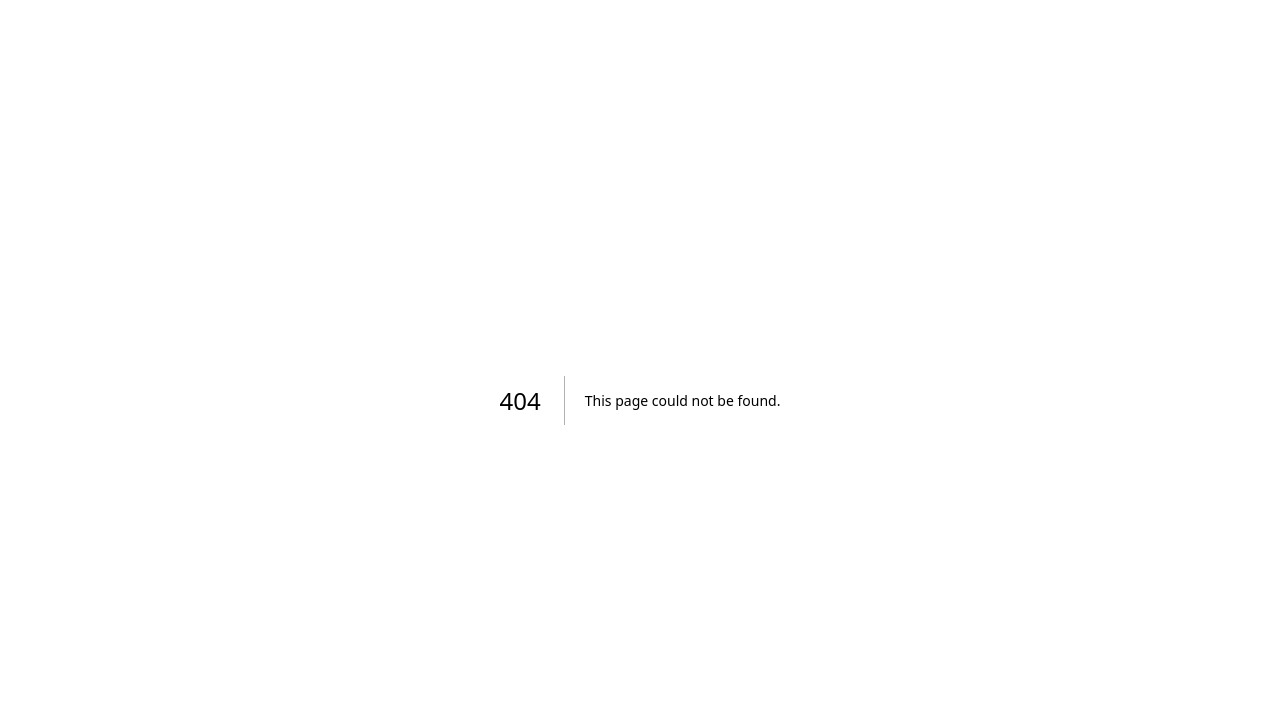
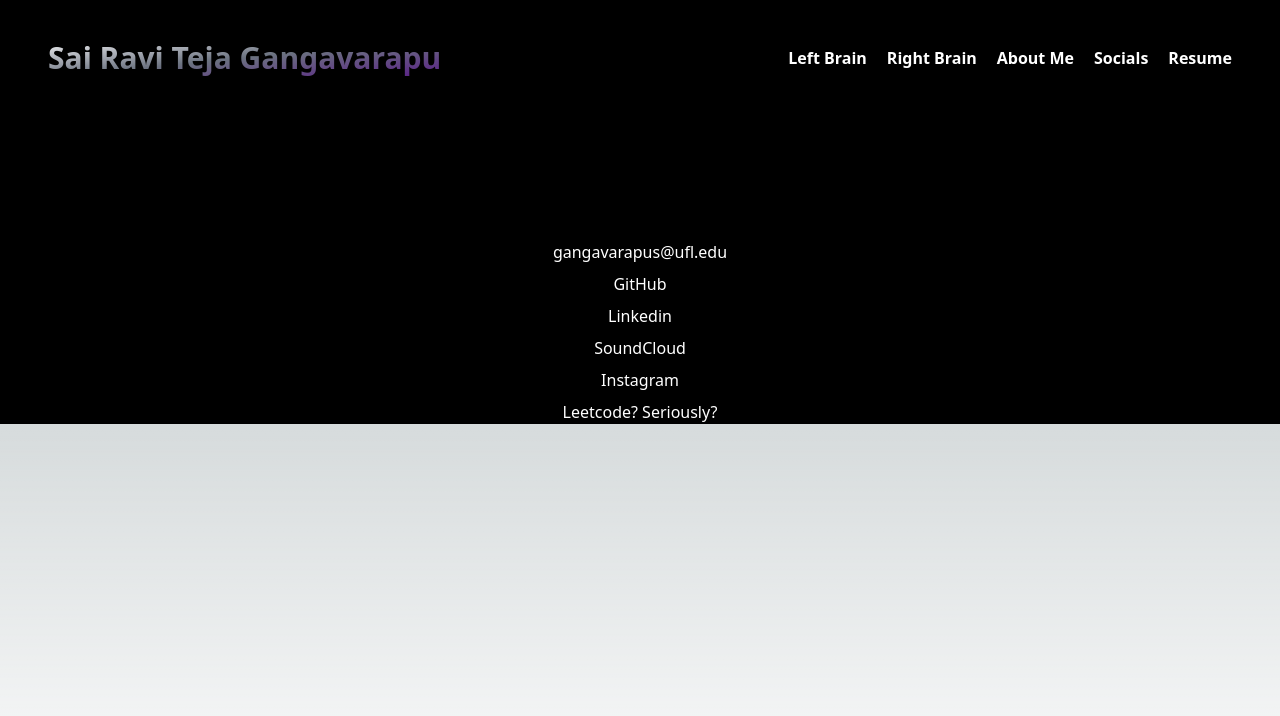
Before and after one commit to FloareDor/Portfolio-Site, a Next.js app: page /socials in a window 1280 px wide. Before the commit this address had no page. Shown: the top 716 px of the page. Built offline with nearby package versions, Linux system fonts and the light colour scheme.

Commit message:
chore: changed contact to socials and added padding bottom on project pages

```diff
--- a/src/components/navbar/navbar.tsx
+++ b/src/components/navbar/navbar.tsx
@@ -26,7 +26,7 @@ const Navbar = ({className} : navbarProps) => {
           <Link href={"/left-brain"}><span className="text-white text-sm lg:text-base md:text-base font-semibold">Left Brain</span></Link>
           <Link href={"/right-brain"}><span className="text-white text-sm lg:text-base md:text-base font-semibold">Right Brain</span></Link>
           <Link href={"/"}><span className="text-white text-sm lg:text-base md:text-base font-semibold">About Me</span></Link>
-          <Link href={"/contact"}><span className="text-white text-sm lg:text-base md:text-base font-semibold">Contact</span></Link>
+          <Link href={"/socials"}><span className="text-white text-sm lg:text-base md:text-base font-semibold">Socials</span></Link>
           <Link href={"/resume.pdf"}><span className="text-white text-sm lg:text-base md:text-base font-semibold">Resume</span></Link>
         </div>
         {/* #005702 */}
@@ -64,7 +64,7 @@ const Navbar = ({className} : navbarProps) => {
           <Link href={"/left-brain"}><span className="block text-white text-base font-semibold mb-2">Left Brain</span></Link>
           <Link href={"/right-brain"}><span className="block text-white text-base font-semibold mb-2">Right Brain</span></Link>
           <Link href={"/"}><span className="block text-white text-base font-semibold mb-2">About Me</span></Link>
-          <Link href={"/contact"}><span className="block text-white text-base font-semibold mb-2">Contact</span></Link>
+          <Link href={"/socials"}><span className="block text-white text-base font-semibold mb-2">Socials</span></Link>
           <Link href={"/resume.pdf"}><span className="block text-white text-base font-semibold ">Resume</span></Link>
         </div>
       )}
--- a/src/components/projectPage/ProjectGrid.tsx
+++ b/src/components/projectPage/ProjectGrid.tsx
@@ -16,7 +16,7 @@ interface ProjectGridProps {
 
 const ProjectGrid: React.FC<ProjectGridProps> = ({ projects }) => {
   return (
-    <div className="pt-2 lg:pt-0 md:pt-16 sm:pt-4 grid grid-cols-1 md:grid-cols-2 lg:grid-cols-3 gap-20 lg:gap-8 md:gap-8 sm:gap-8">
+    <div className="pt-2 pb-12 lg:pt-0 md:pt-16 sm:pt-4 grid grid-cols-1 md:grid-cols-2 lg:grid-cols-3 gap-20 lg:gap-8 md:gap-8 sm:gap-8">
       {projects.map((project) => (
         <ProjectCard key={project.id} {...project} />
       ))}
--- a/src/pages/index.tsx
+++ b/src/pages/index.tsx
@@ -16,7 +16,7 @@ const Home: React.FC = () => {
       <div className="z-10">
         <Navbar className='bg-transparent'/>
       </div>
-      <span className='text-4xl text-center font-neue-montreal pt-[42vh] text-transparent bg-clip-text bg-gradient-to-r from-white via-gray-500 to-purple-900'>
+      <span className='text-4xl text-center font-neue-montreal pt-[42vh] text-transparent bg-clip-text bg-gradient-to-l from-white via-gray-500 to-purple-900'>
         Hi I&apos;m Ravi
       </span>
       <div className="flex-grow"></div>
--- a/src/pages/contact/index.tsx
+++ b/src/pages/socials/index.tsx
@@ -1,6 +1,6 @@
 import Link from "next/link";
 import Navbar from "@/components/navbar/navbar";
-const contact = () => {
+const socials = () => {
 	return (
 		<div>
 			<div className="flex flex-col bg-black">
@@ -18,4 +18,4 @@ const contact = () => {
 
 	)
 }
-export default contact;
+export default socials;
```
